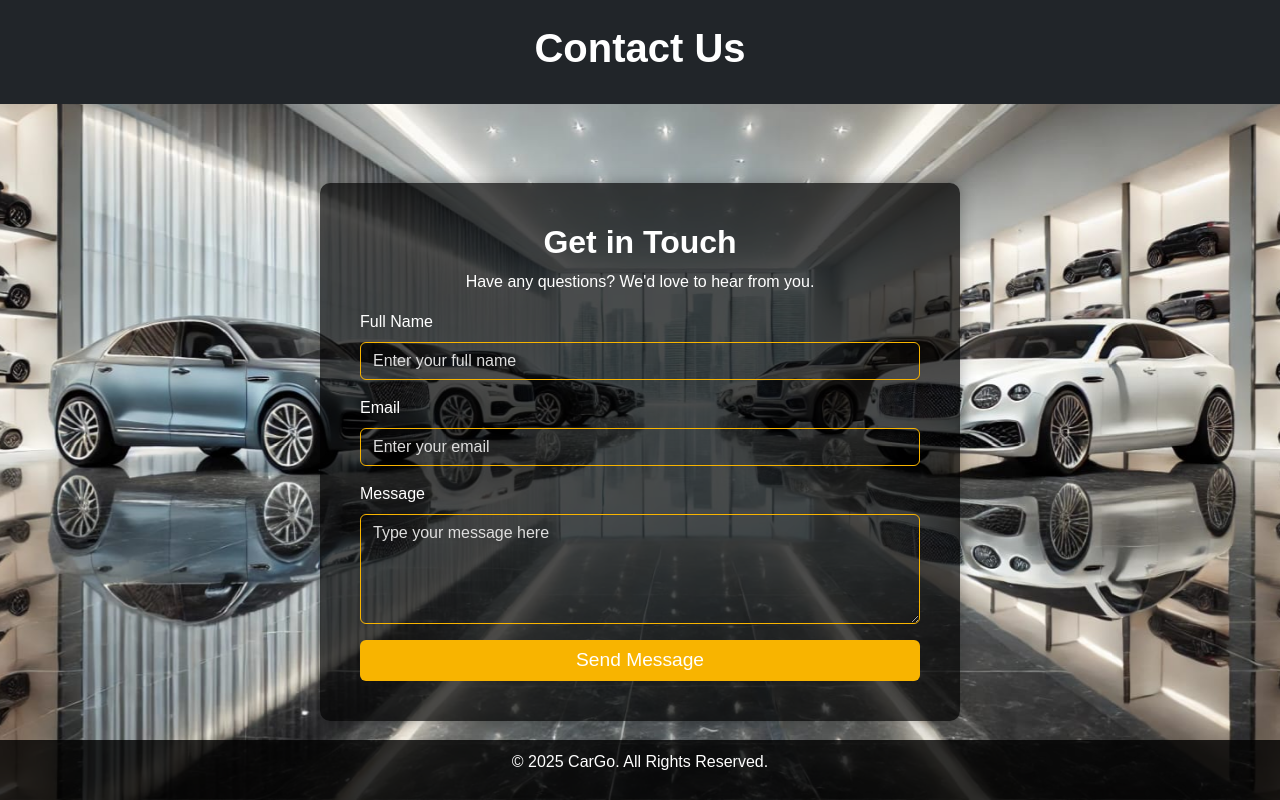
After one commit to swapnacv21/Sample_project, a Django app: page /contact in a window 1280 px wide. The commit adds this page. Run offline with Django 5.2, Linux system fonts and the light colour scheme.

Commit message:
project started

```diff
--- a/sample/app/urls.py
+++ b/sample/app/urls.py
@@ -10,6 +10,7 @@ urlpatterns=[
     path('delete_car/<int:id>/', views.delete_car, name='delete_car'),
     path('budget_cars/<id>',views.budget_cars),
     path('about',views.about),
+    path("contact",views.contact, name="contact"),
 
     path('book_car/<int:car_id>/',views.book_car, name='book_car'),
 
--- a/sample/app/views.py
+++ b/sample/app/views.py
@@ -154,37 +154,25 @@ def cars_list(req,id):
 def about(req):
     return render(req,'shop/about.html')
 
-# def book_car(request, car_id):
-#     car = get_object_or_404(Cars, id=car_id)
+def contact(request):
+    if request.method == "POST":
+        name = request.POST.get("name")
+        email = request.POST.get("email")
+        message = request.POST.get("message")
 
-#     if request.method == "POST":
-#         customer_name = request.POST["customer_name"]
-#         customer_email = request.POST["customer_email"]
-#         customer_phone = request.POST["customer_phone"]
-#         start_date = request.POST["start_date"]
-#         end_date = request.POST["end_date"]
+        # Send email notification
+        send_mail(
+            subject=f"New Contact Message from {name}",
+            message=f"Name: {name}\nEmail: {email}\n\nMessage:\n{message}",
+            from_email=email,
+            recipient_list=["support@cargo.com"],  # Change this to your business email
+            fail_silently=False,
+        )
 
-#         try:
-#             # Convert dates from string to actual date format
-#             start_date = datetime.strptime(start_date, "%Y-%m-%d").date()
-#             end_date = datetime.strptime(end_date, "%Y-%m-%d").date()
+        messages.success(request, "Your message has been sent successfully!")
+        return redirect("contact")  # Redirect to the same page after submission
 
-#             # Save booking
-#             new_booking = Booking.objects.create(
-#                 car=car,
-#                 customer_name=customer_name,
-#                 customer_email=customer_email,
-#                 customer_phone=customer_phone,
-#                 start_date=start_date,
-#                 end_date=end_date,
-#             )
-#             new_booking.save()
-#             return HttpResponse("Car booked successfully!")
-
-#         except Exception as e:
-#             return HttpResponse(f"Error: {e}", status=400)
-
-#     return render(request, "user/book_car.html",{"cars":car})
+    return render(request,"shop/contact.html")
 
 
 
--- /dev/null
+++ b/sample/templates/shop/contact.html
@@ -0,0 +1,113 @@
+<!DOCTYPE html>
+<html lang="en">
+<head>
+    <meta charset="UTF-8">
+    <meta name="viewport" content="width=device-width, initial-scale=1.0">
+    <title>Contact Us - Cargo Rentals</title>
+    <link href="https://cdn.jsdelivr.net/npm/bootstrap@5.3.0/dist/css/bootstrap.min.css" rel="stylesheet">
+    <style>
+        /* Ensure full height layout */
+        html, body {
+            height: 100%;
+            margin: 0;
+            font-family: 'Poppins', sans-serif;
+            display: flex;
+            flex-direction: column;
+            background: url('static/images/aboutus.jpg') no-repeat center center fixed;
+            background-size: cover;
+            color: #fff;
+        }
+
+        /* Content wrapper to push footer to bottom */
+        .content-wrapper {
+            flex: 1;
+            display: flex;
+            flex-direction: column;
+            justify-content: center;
+            align-items: center;
+        }
+
+        /* Contact container styling */
+        .contact-container {
+            background: rgba(0, 0, 0, 0.7);
+            padding: 40px;
+            border-radius: 10px;
+            box-shadow: 0 0 15px rgba(0, 0, 0, 0.3);
+            width: 50%;
+            margin: 20px 0;
+        }
+
+        h1, h2 {
+            text-align: center;
+            font-weight: 700;
+        }
+
+        .form-control {
+            background: transparent;
+            color: #fff;
+            border: 1px solid #f8b400;
+        }
+
+        .form-control::placeholder {
+            color: #ddd;
+        }
+
+        .btn-primary {
+            background-color: #f8b400;
+            border: none;
+            width: 100%;
+            font-size: 1.2rem;
+        }
+
+        .btn-primary:hover {
+            background-color: #f39c12;
+        }
+
+        /* Footer fixed at bottom */
+        footer {
+            background: rgba(0, 0, 0, 0.8);
+            text-align: center;
+            padding: 10px;
+            position: fixed;
+            width: 100%;
+            bottom: 0;
+            left: 0;
+        }
+    </style>
+</head>
+<body>
+
+    <header class="text-center py-4 bg-dark">
+        <h1>Contact Us</h1>
+    </header>
+
+    <div class="content-wrapper">
+        <div class="contact-container">
+            <h2>Get in Touch</h2>
+            <p class="text-center">Have any questions? We'd love to hear from you.</p>
+
+            <form action="{% url 'contact' %}" method="POST">
+                {% csrf_token %}
+                <div class="mb-3">
+                    <label for="name" class="form-label">Full Name</label>
+                    <input type="text" class="form-control" id="name" name="name" required placeholder="Enter your full name">
+                </div>
+                <div class="mb-3">
+                    <label for="email" class="form-label">Email</label>
+                    <input type="email" class="form-control" id="email" name="email" required placeholder="Enter your email">
+                </div>
+                <div class="mb-3">
+                    <label for="message" class="form-label">Message</label>
+                    <textarea class="form-control" id="message" name="message" rows="4" required placeholder="Type your message here"></textarea>
+                </div>
+                <button type="submit" class="btn btn-primary">Send Message</button>
+            </form>
+        </div>
+    </div>
+
+    <footer>
+        <p>&copy; 2025 CarGo. All Rights Reserved.</p>
+    </footer>
+
+</body>
+</html>
--- a/sample/templates/shop/home.html
+++ b/sample/templates/shop/home.html
@@ -23,7 +23,7 @@
       <div class="collapse navbar-collapse" id="mynavbar">
         <ul class="navbar-nav me-auto mb-2 mb-lg-0">
           <li class="nav-item">
-            <a class="nav-link" href="shop_home">HOME</a>
+            <a class="nav-link" href="http://127.0.0.1:8000/shop_home">HOME</a>
           </li>
           <li class="nav-item">
             <a class="nav-link" href="add_car">ADD CAR</a>
--- a/sample/templates/user/customer_home.html
+++ b/sample/templates/user/customer_home.html
@@ -22,7 +22,7 @@
       </button>
       <div class="collapse navbar-collapse" id="mynavbar">
         <ul class="navbar-nav me-auto mb-2 mb-lg-0">
-          <li class="nav-item"><a class="nav-link" href="shop_home">HOME</a></li>
+          <li class="nav-item"><a class="nav-link" href="">HOME</a></li>
           <!-- <li class="nav-item"><a class="nav-link" href="">BROWSE CARS</a></li> -->
           <li class="nav-item"><a class="nav-link" href="about">ABOUT US</a></li>
           <li class="nav-item"><a class="nav-link" href="logout">SIGNOUT</a></li>
@@ -43,7 +43,7 @@
             <!-- <p class="img">There are many variations of passages of Lorem Ipsum available, but the majority</p> -->
             <div class="btn_main">
               <div class="contact_bt"><a href="register">Register</a></div>
-              <div class="contact_bt active mt-3"><a href="#">Contact Us</a></div>
+              <div class="contact_bt active mt-3"><a href="contact">Contact Us</a></div>
             </div>
           </div>
         </div>
```
Also changed, not shown: sample/db.sqlite3.
